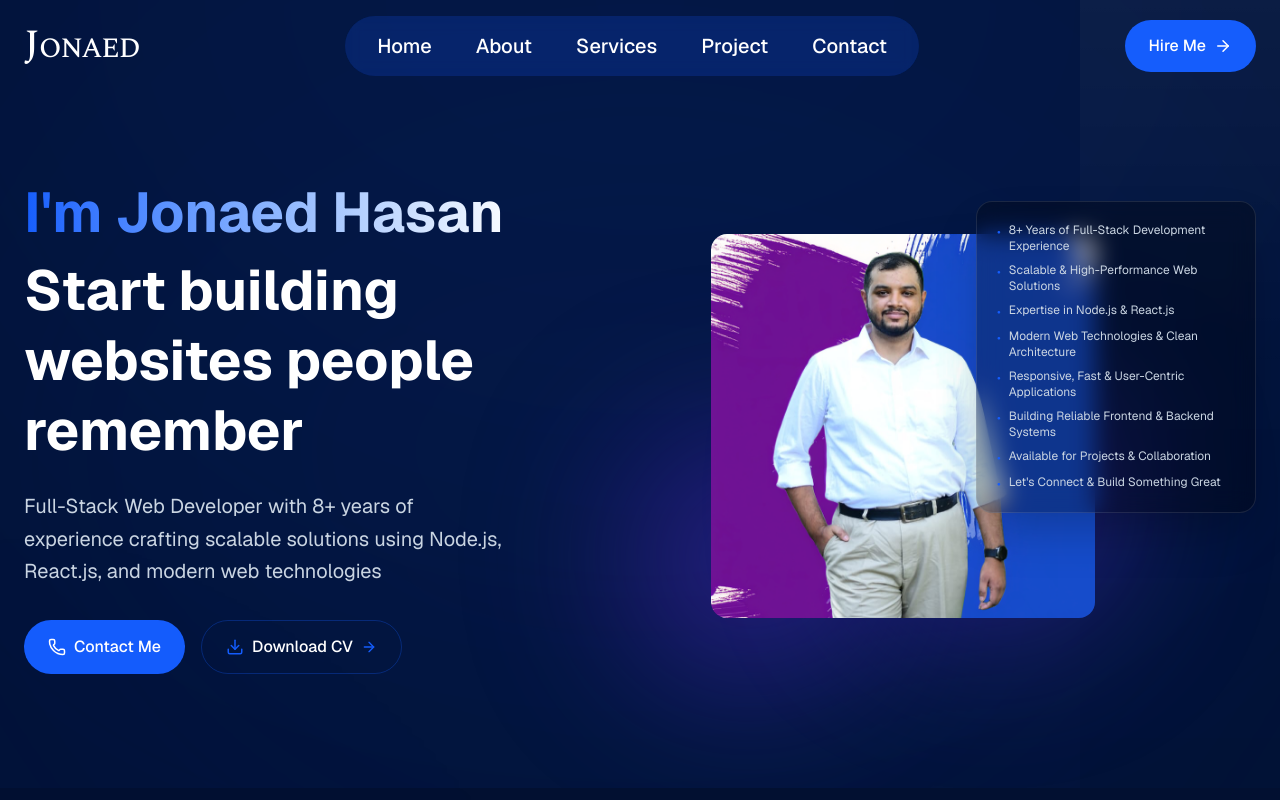
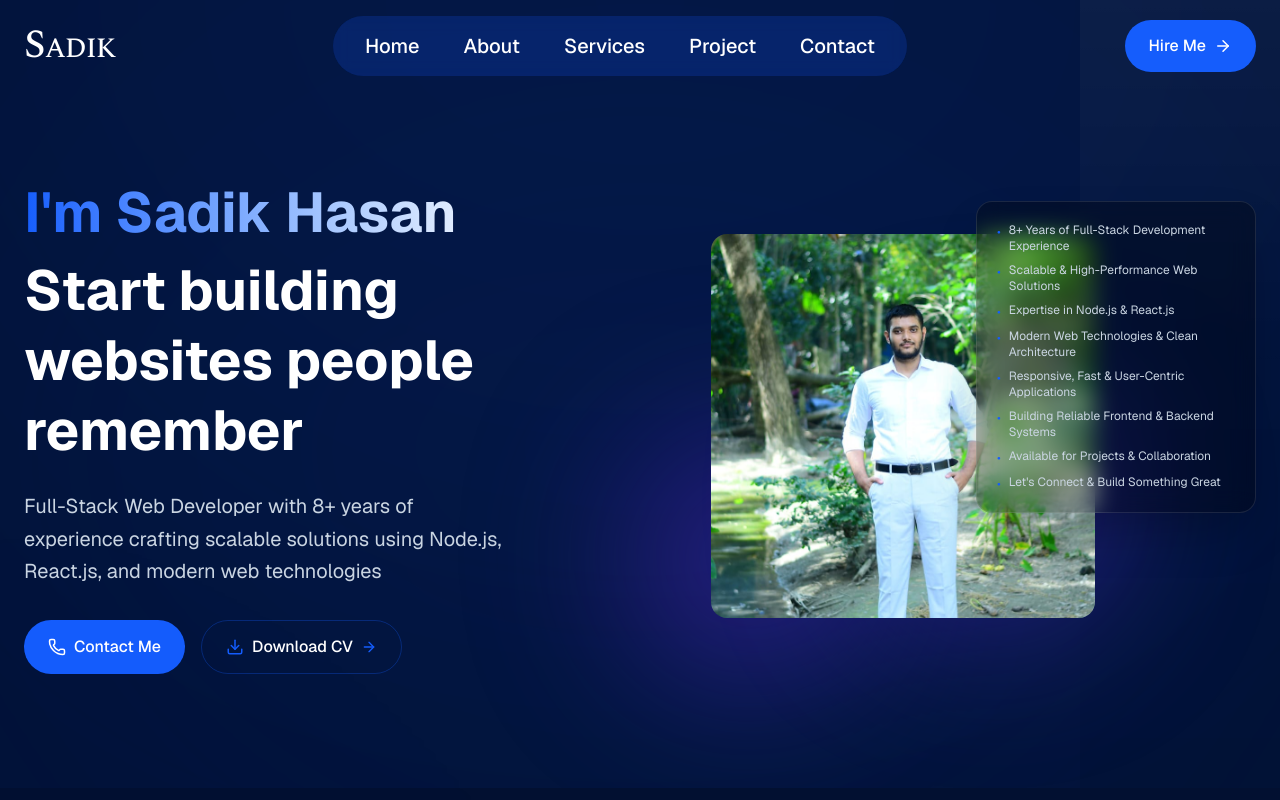
Before and after one commit to devmdsadikhasan/portfolio, a Next.js app: page / in a window 1280 px wide. Shown: the top 800 px of the page. Built offline with nearby package versions, Linux system fonts and the light colour scheme.

Commit message:
Refactor code structure for improved readability and maintainability

```diff
--- a/src/app/layout.tsx
+++ b/src/app/layout.tsx
@@ -19,20 +19,20 @@ const spectral = Spectral({
 });
 
 export const metadata: Metadata = {
-  title: "Md Jonaed Hasan - Full-Stack Web Developer",
+  title: "Md Sadik Hasan - Full-Stack Web Developer",
   description: "Experienced full-stack web developer specializing in Node.js, React.js, Next.js, and modern web technologies. Creating innovative solutions across diverse industries.",
   keywords: ["Full-Stack Developer", "Web Developer", "Node.js", "React.js", "Next.js", "TypeScript", "PostgreSQL"],
-  authors: [{ name: "Md Jonaed Hasan" }],
-  creator: "Md Jonaed Hasan",
+  authors: [{ name: "Md Sadik Hasan" }],
+  creator: "Md Sadik Hasan",
   openGraph: {
-    title: "Md Jonaed Hasan - Full-Stack Web Developer",
+    title: "Md Sadik Hasan - Full-Stack Web Developer",
     description: "Crafting innovative digital solutions that drive business growth and enhance user experiences",
     type: "website",
     locale: "en_US",
   },
   twitter: {
     card: "summary_large_image",
-    title: "Md Jonaed Hasan - Full-Stack Web Developer",
+    title: "Md Sadik Hasan - Full-Stack Web Developer",
     description: "Crafting innovative digital solutions that drive business growth and enhance user experiences",
   },
 };
--- a/src/app/page.tsx
+++ b/src/app/page.tsx
@@ -218,7 +218,7 @@ export default function Home() {
             className="text-[28px] sm:text-[40px] font-medium text-white tracking-tight"
             style={{ fontFamily: 'var(--font-spectral), ui-serif, Georgia, serif', fontVariant: 'small-caps' }}
           >
-            Jonaed
+            Sadik
           </a>
 
           <div className="hidden md:flex items-center">
@@ -289,7 +289,7 @@ export default function Home() {
             {/* Left */}
             <div className="order-2 lg:order-1 lg:col-span-5">
               <p className="text-3xl sm:text-4xl lg:text-[56px] font-bold bg-gradient-to-r from-[#155dfc] to-white bg-clip-text text-transparent leading-tight">
-                I&apos;m Jonaed Hasan
+                I&apos;m Sadik Hasan
               </p>
               <h1 className="text-3xl sm:text-4xl lg:text-[56px] font-bold text-white leading-tight mt-2">
                 Start building websites people remember
@@ -326,7 +326,7 @@ export default function Home() {
                 <div className="absolute bottom-[10%] right-[20%] w-[250px] h-[250px] rounded-full bg-gradient-to-br from-[#300a96] to-[#6842f7] opacity-50 blur-[80px] pointer-events-none" />
 
                 <div className="relative w-72 h-72 sm:w-96 sm:h-96 rounded-2xl overflow-hidden z-10">
-                  <Image src="/jonaed.png" alt="Md Jonaed Hasan" width={500} height={500} className="w-full h-full object-cover" priority />
+                  <Image src="/Sadik.jpeg" alt="Md Sadik hasan" width={500} height={500} className="w-full h-full object-cover" priority />
                 </div>
 
                 {/* Floating Info Card — desktop only */}
```
Also changed, not shown: public/jonaed.png (deleted), public/sadik.jpeg (added).
